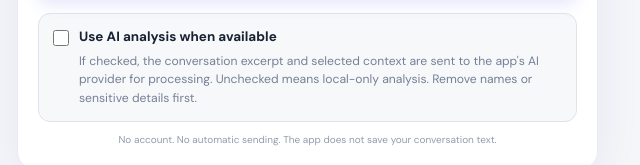
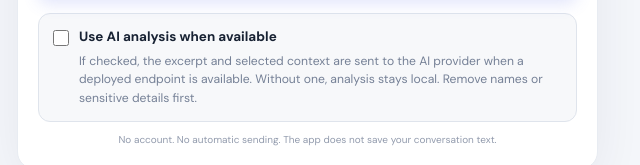
Before and after one commit to Ad3n1x/AI-CONV-HELP, a website: page index.html in a window 1280 px wide. Shown: the part 1090-1255 px from the top of the page, 29-669 px from the left. Drawn offline with Linux system fonts and the light colour scheme.

Commit message:
Clarify when optional AI sends text to provider

```diff
--- a/index.html
+++ b/index.html
@@ -61,7 +61,7 @@
               <div class="field"><label class="field-label" for="context">Anything else? <span class="muted">(optional)</span></label><input id="context" type="text" maxlength="240" placeholder="e.g. We had a disagreement yesterday"></div>
             </div>
             <button id="analyzeBtn" class="btn btn-primary btn-full" type="button"><span>Analyse conversation</span><span aria-hidden="true">↗</span></button>
-            <label class="ai-consent"><input id="aiConsent" type="checkbox"><span><strong>Use AI analysis when available</strong><small>If checked, the conversation excerpt and selected context are sent to the app's AI provider for processing. Unchecked means local-only analysis. Remove names or sensitive details first.</small></span></label>
+            <label class="ai-consent"><input id="aiConsent" type="checkbox"><span><strong>Use AI analysis when available</strong><small>If checked, the excerpt and selected context are sent to the AI provider when a deployed endpoint is available. Without one, analysis stays local. Remove names or sensitive details first.</small></span></label>
             <p class="microcopy">No account. No automatic sending. The app does not save your conversation text.</p>
           </div>
           <div class="honesty-note"><span class="note-icon">i</span><p><strong>A grounded read, not mind-reading.</strong> Text alone can't prove someone's feelings or intentions. AI mode is optional; when enabled, your excerpt is sent to the configured AI provider. If no API is deployed, the app uses local heuristics instead.</p></div>
```
